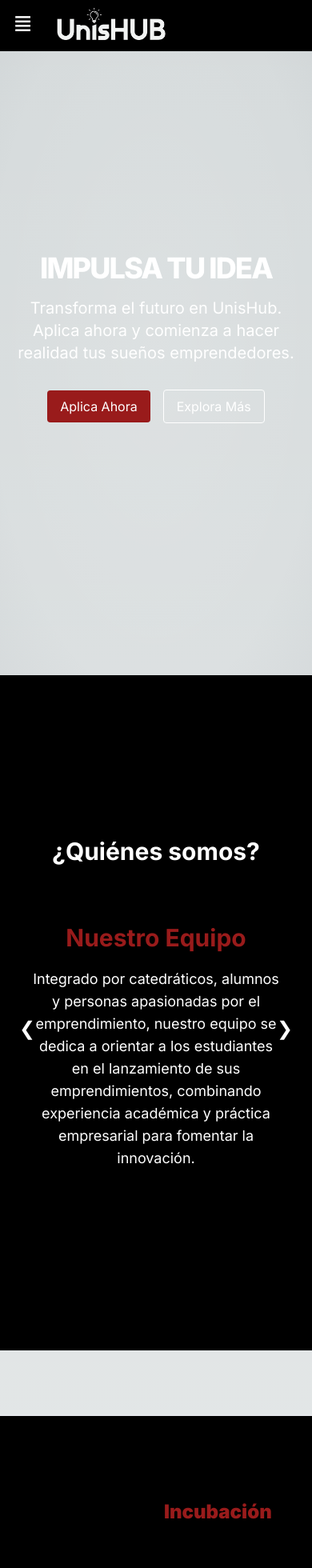
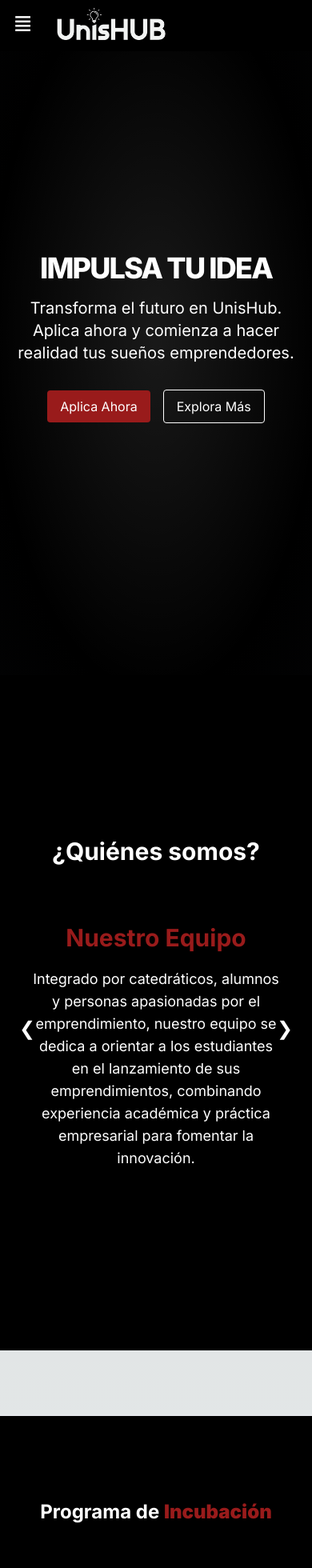
Before and after one commit to JoseanG24/Business-Incubator-Landing-Page, a Next.js app: page / in a window 390 px wide. Shown: the top 1960 px of the page at 80% size. Built offline with nearby package versions, Linux system fonts and the light colour scheme; a web font is replaced by a local one.

Commit message:
fifth commit, fixed colors for mobile light theme

```diff
--- a/app/components/Program.tsx
+++ b/app/components/Program.tsx
@@ -11,7 +11,7 @@ const Program = () => {
       />
       <div className="container mx-auto px-6 mt-20 mb-24">
         <div className="text-center mb-10 md:mb-44">
-          <h2 className="text-2xl md:text-6xl font-bold">
+          <h2 className="text-white text-2xl md:text-6xl font-bold">
             Programa de <b className="text-red-800">Incubación</b>
           </h2>
         </div>
--- a/app/components/Resources.tsx
+++ b/app/components/Resources.tsx
@@ -38,7 +38,7 @@ const Resources = () => {
         <Link href="https://www.youtube.com/@CanalUnisGT/videos">
           <button
             rel="noopener noreferrer"
-            className="text-2xl md:text-4xl font-light font-poppins text-white hover:text-red-600 hover:underline"
+            className="text-2xl md:text-4xl font-light font-poppins hover:text-red-600 hover:underline"
           >
             Más videos
           </button>
--- a/app/page.tsx
+++ b/app/page.tsx
@@ -31,7 +31,7 @@ export default function Home() {
   return (
     <>
       <Navbar />
-      <div className="relative h-screen w-full overflow-hidden mb-0">
+      <div className="bg-black relative h-screen w-full overflow-hidden mb-0">
         <div className="absolute left-1/2 top-1/2 transform -translate-x-1/2 -translate-y-1/2 bg-gradient-radial from-white via-transparent to-gray-700 min-w-[150%] min-h-[150%] rounded-full opacity-10"></div>
         <div
           id="home"
```
Also changed, not shown: 1 other file (tests, documents, lock files or other folders).
